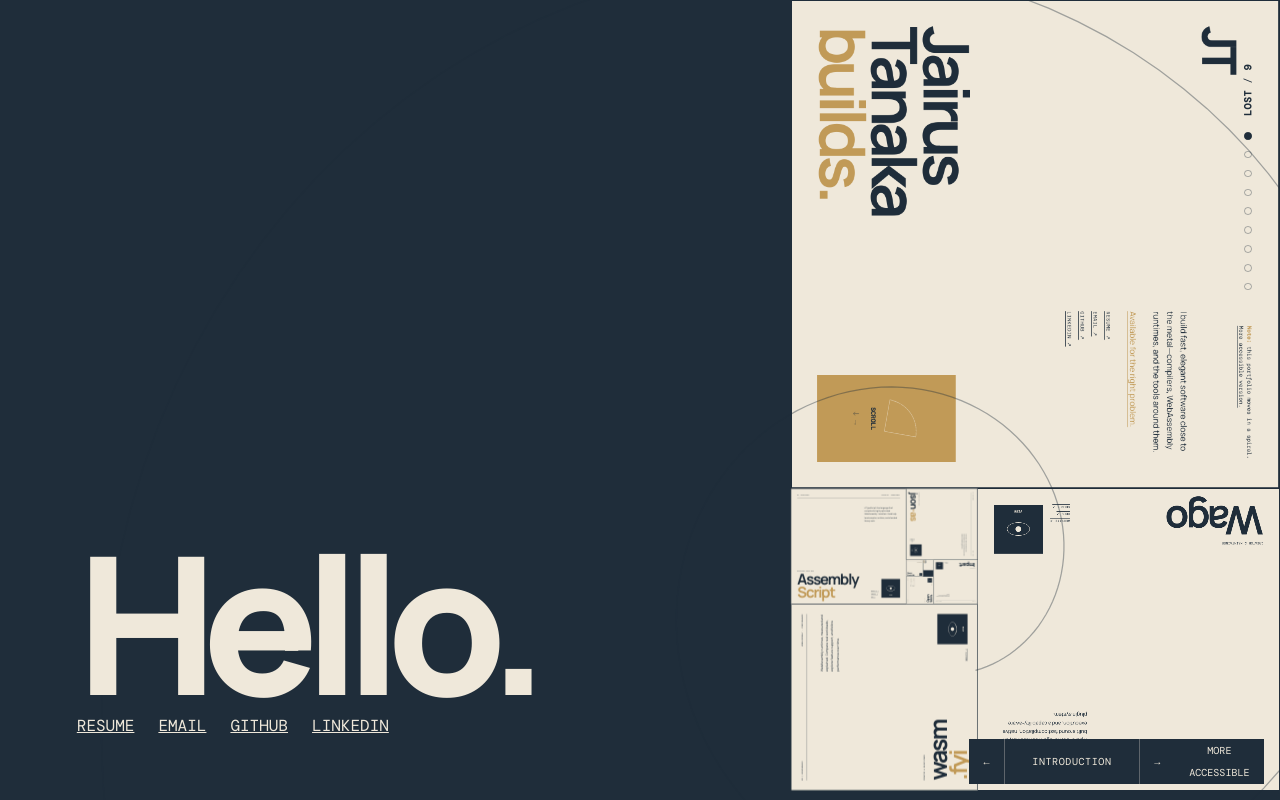
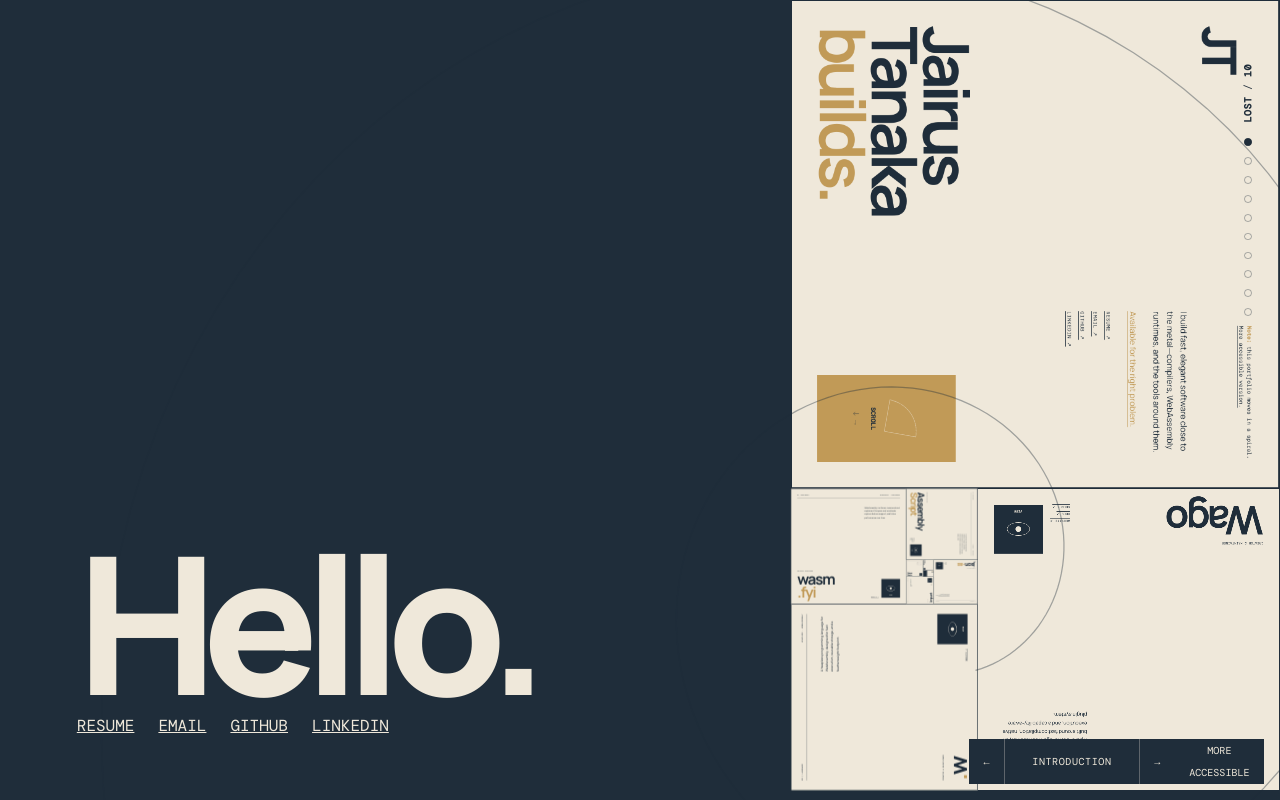
Before and after one commit to JairusSW/website, a website: page index.html in a window 1280 px wide. Drawn offline with nearby package versions, Linux system fonts and the light colour scheme.

Commit message:
feat: add W language to portfolio

```diff
--- a/index.html
+++ b/index.html
@@ -75,9 +75,23 @@
           </div>
         </article>
 
-        <article class="panel project" id="panel-2" data-label="wasm.fyi" data-bg="#4b636f" data-fg="#f4efe4" data-tags="Benchmarks|Feature support|Release history|WebAssembly" data-highlights="Real workloads::Compare execution, compilation, and memory across WebAssembly runtimes.|Inspectable evidence::Results retain artifact hashes, runtime configurations, host details, and raw measurements.|Feature coverage::Explore SIMD, GC, memory64, threads, WASI, and other WebAssembly features.|Release history::Follow runtime changes over time and share comparisons with URL-based filters." tabindex="-1">
+        <article class="panel project" id="panel-2" data-label="W" data-bg="#6e627f" data-fg="#f4efe4" data-tags="Heapless|WebAssembly|Language design|Compiler" data-highlights="Heapless memory::Reusable storage without a garbage collector.|Familiar syntax::Inspired by Go, TypeScript, and C, with explicit types and a compact syntax.|Direct control::Pointers, SIMD, and atomics for low-level programming.|In development::WebAssembly is the primary target; native compilation is experimental and syntax may change." tabindex="-1">
           <div class="panel__inner">
-            <div class="panel__meta"><span>02 / Benchmarks</span><span>WebAssembly · Performance</span></div>
+            <div class="panel__meta"><span>02 / Language</span><span>Heapless · WebAssembly</span></div>
+            <p class="panel__description">A heapless programming language for WebAssembly, designed for fast execution, reusable storage, and a featherweight footprint.</p>
+            <div class="panel__bottom">
+              <div><p class="eyebrow">Creator &amp; maintainer</p><h2 class="title title--single"><span class="accent">.</span><span>w</span></h2></div>
+              <div class="panel__actions">
+                <div class="links"><a href="https://w-lang.org/" target="_blank" rel="noreferrer">Website ↗</a></div>
+                <button class="view-button" type="button" data-view><span class="view-button__eye" aria-hidden="true"><i></i></span><strong>View</strong></button>
+              </div>
+            </div>
+          </div>
+        </article>
+
+        <article class="panel project" id="panel-3" data-label="wasm.fyi" data-bg="#4b636f" data-fg="#f4efe4" data-tags="Benchmarks|Feature support|Release history|WebAssembly" data-highlights="Real workloads::Compare execution, compilation, and memory across WebAssembly runtimes.|Inspectable evidence::Results retain artifact hashes, runtime configurations, host details, and raw measurements.|Feature coverage::Explore SIMD, GC, memory64, threads, WASI, and other WebAssembly features.|Release history::Follow runtime changes over time and share comparisons with URL-based filters." tabindex="-1">
+          <div class="panel__inner">
+            <div class="panel__meta"><span>03 / Benchmarks</span><span>WebAssembly · Performance</span></div>
             <p class="panel__description">WebAssembly runtimes, measured and explained. Compare real workloads, explore feature support, and follow performance over time.</p>
             <div class="panel__bottom">
               <div><p class="eyebrow">Creator &amp; maintainer</p><h2 class="title"><span>wasm</span><span class="accent">.fyi</span></h2></div>
@@ -89,9 +103,9 @@
           </div>
         </article>
 
-        <article class="panel project" id="panel-3" data-label="AssemblyScript" data-bg="#8f5a42" data-fg="#f4efe4" data-tags="Compiler|TypeScript-like|WebAssembly|Standard library" data-highlights="The language::A TypeScript-like language that compiles ahead of time to small, highly optimized WebAssembly.|Compiler::Contributing to and leading development of the compiler, its code generation, and its optimizations.|Runtime &amp; stdlib::Runtime optimizations and standard library improvements that keep generated modules fast and lean.|Ecosystem::Tooling and libraries around the language, including json-as and as-test." tabindex="-1">
+        <article class="panel project" id="panel-4" data-label="AssemblyScript" data-bg="#8f5a42" data-fg="#f4efe4" data-tags="Compiler|TypeScript-like|WebAssembly|Standard library" data-highlights="The language::A TypeScript-like language that compiles ahead of time to small, highly optimized WebAssembly.|Compiler::Contributing to and leading development of the compiler, its code generation, and its optimizations.|Runtime &amp; stdlib::Runtime optimizations and standard library improvements that keep generated modules fast and lean.|Ecosystem::Tooling and libraries around the language, including json-as and as-test." tabindex="-1">
           <div class="panel__inner">
-            <div class="panel__meta"><span>03 / Maintainer</span><span>TypeScript · WebAssembly</span></div>
+            <div class="panel__meta"><span>04 / Maintainer</span><span>TypeScript · WebAssembly</span></div>
             <p class="panel__description">A TypeScript-like language that compiles to highly optimized WebAssembly. I maintain it and help lead compiler, runtime, and standard library work.</p>
             <div class="panel__bottom">
               <div><p class="eyebrow">Maintainer since 2026</p><h2 class="title"><span>Assembly</span><span class="accent">Script</span></h2></div>
@@ -103,9 +117,9 @@
           </div>
         </article>
 
-        <article class="panel project" id="panel-4" data-label="json-as" data-bg="#6f8798" data-fg="#f4efe4" data-tags="Multi-GB/s|SIMD|SWAR|AssemblyScript" data-highlights="Generated codecs::An AssemblyScript transform creates serializers from decorated types.|Fast paths::SIMD and SWAR implementations accelerate parsing and stringifying.|Flexible schemas::Supports aliases, conditional omission, nullable fields, enums, and custom codecs.|Practical tooling::Ships through npm with generated-code debugging, benchmarks, and full documentation." tabindex="-1">
+        <article class="panel project" id="panel-5" data-label="json-as" data-bg="#6f8798" data-fg="#f4efe4" data-tags="Multi-GB/s|SIMD|SWAR|AssemblyScript" data-highlights="Generated codecs::An AssemblyScript transform creates serializers from decorated types.|Fast paths::SIMD and SWAR implementations accelerate parsing and stringifying.|Flexible schemas::Supports aliases, conditional omission, nullable fields, enums, and custom codecs.|Practical tooling::Ships through npm with generated-code debugging, benchmarks, and full documentation." tabindex="-1">
           <div class="panel__inner">
-            <div class="panel__meta"><span>04 / Open source</span><span>SIMD · SWAR</span></div>
+            <div class="panel__meta"><span>05 / Open source</span><span>SIMD · SWAR</span></div>
             <p class="panel__description">Multi-GB/s JSON serialization for AssemblyScript, using carefully chosen SIMD and SWAR algorithms.</p>
             <div class="panel__bottom">
               <div><p class="eyebrow">Performance without mystery</p><h2 class="title title--single"><span>json</span><span class="accent">-as</span></h2></div>
@@ -117,9 +131,9 @@
           </div>
         </article>
 
-        <article class="panel project" id="panel-5" data-label="Impart" data-bg="#7b4d57" data-fg="#f4efe4" data-tags="Application security|Product engineering|Performance|Systems" data-highlights="Inline protection::Policy enforcement runs in the request path to detect and block attacks.|Modern surfaces::Coverage spans LLMs, MCP servers, agents, APIs, and traditional web traffic.|Expressive policy::Code-based rules capture security logic beyond brittle regex and form builders.|Product engineering::I work across performance, systems, and product surfaces on the platform." tabindex="-1">
+        <article class="panel project" id="panel-6" data-label="Impart" data-bg="#7b4d57" data-fg="#f4efe4" data-tags="Application security|Product engineering|Performance|Systems" data-highlights="Inline protection::Policy enforcement runs in the request path to detect and block attacks.|Modern surfaces::Coverage spans LLMs, MCP servers, agents, APIs, and traditional web traffic.|Expressive policy::Code-based rules capture security logic beyond brittle regex and form builders.|Product engineering::I work across performance, systems, and product surfaces on the platform." tabindex="-1">
           <div class="panel__inner">
-            <div class="panel__meta"><span>05 / Work</span><span>Security · Systems</span></div>
+            <div class="panel__meta"><span>06 / Work</span><span>Security · Systems</span></div>
             <p class="panel__description">Building elegant, performant software for a modern application security platform.</p>
             <div class="panel__bottom">
               <div><p class="eyebrow">Software engineer</p><h2 class="title title--single"><span>Im</span><span>part</span></h2></div>
@@ -131,9 +145,9 @@
           </div>
         </article>
 
-        <article class="panel project" id="panel-6" data-label="Tools" data-bg="#607368" data-fg="#f4efe4" data-tags="as-test|Wide SIMD|Zep compiler|AssemblyScript" data-summary="A collection of open-source experiments spanning testing, wide SIMD, language design, compilers, and WebAssembly." data-highlights="as-test::Runtime-agnostic AssemblyScript testing with mocks, snapshots, coverage, fuzzing, and parallel execution.|Wide::Portable v256 and v512 SIMD lowered to AVX-512, AVX2, or NEON through Wago.|Zep::A statically typed, TypeScript-inspired language with unions, narrowing, ownership, and pattern matching.|Open source::A broader collection of compiler, WebAssembly, and AssemblyScript experiments built in public." tabindex="-1">
+        <article class="panel project" id="panel-7" data-label="Tools" data-bg="#607368" data-fg="#f4efe4" data-tags="as-test|Wide SIMD|Zep compiler|AssemblyScript" data-summary="A collection of open-source experiments spanning testing, wide SIMD, language design, compilers, and WebAssembly." data-highlights="as-test::Runtime-agnostic AssemblyScript testing with mocks, snapshots, coverage, fuzzing, and parallel execution.|Wide::Portable v256 and v512 SIMD lowered to AVX-512, AVX2, or NEON through Wago.|Zep::A statically typed, TypeScript-inspired language with unions, narrowing, ownership, and pattern matching.|Open source::A broader collection of compiler, WebAssembly, and AssemblyScript experiments built in public." tabindex="-1">
           <div class="panel__inner">
-            <div class="panel__meta"><span>06 / More projects</span><span>Made in public</span></div>
+            <div class="panel__meta"><span>07 / More projects</span><span>Made in public</span></div>
             <ul class="tool-list panel__description">
               <li><a href="https://github.com/JairusSW/as-test" target="_blank" rel="noreferrer"><strong>as-test</strong><span>Testing for AssemblyScript ↗</span></a></li>
               <li><a href="https://github.com/JairusSW/wide" target="_blank" rel="noreferrer"><strong>Wide</strong><span>Portable v256 / v512 SIMD ↗</span></a></li>
@@ -149,9 +163,9 @@
           </div>
         </article>
 
-        <article class="panel project" id="panel-7" data-label="Writing and docs" data-bg="#c19a57" data-fg="#1f2d3a" data-tags="Benchmarks|Algorithms|Documentation|Notes" data-highlights="Benchmarks::Reproducible measurements with enough methodology to understand the result.|Architecture::Notes on system boundaries, tradeoffs, and why the implementation took its shape.|Documentation::Runnable setup guides, API references, and examples for the tools I maintain.|Low-level notes::Algorithms, compiler techniques, and performance findings worth keeping around." tabindex="-1">
+        <article class="panel project" id="panel-8" data-label="Writing and docs" data-bg="#c19a57" data-fg="#1f2d3a" data-tags="Benchmarks|Algorithms|Documentation|Notes" data-highlights="Benchmarks::Reproducible measurements with enough methodology to understand the result.|Architecture::Notes on system boundaries, tradeoffs, and why the implementation took its shape.|Documentation::Runnable setup guides, API references, and examples for the tools I maintain.|Low-level notes::Algorithms, compiler techniques, and performance findings worth keeping around." tabindex="-1">
           <div class="panel__inner">
-            <div class="panel__meta"><span>07 / Notes</span><span>Ideas, explained</span></div>
+            <div class="panel__meta"><span>08 / Notes</span><span>Ideas, explained</span></div>
             <p class="panel__description">Benchmarks, low-level techniques, and documentation for the things I ship.</p>
             <div class="panel__bottom">
               <div><p class="eyebrow">Write it down</p><h2 class="title"><span>Docs</span><span>&amp; words.</span></h2></div>
@@ -163,9 +177,9 @@
           </div>
         </article>
 
-        <section class="panel contact" id="panel-8" data-label="Contact" data-bg="#29343c" data-fg="#efe8da" tabindex="-1">
+        <section class="panel contact" id="panel-9" data-label="Contact" data-bg="#29343c" data-fg="#efe8da" tabindex="-1">
           <div class="panel__inner">
-            <div class="panel__meta"><span>08 / The center</span><a href="https://www.google.com/maps/search/?api=1&amp;query=Poulsbo%2C+WA" target="_blank" rel="noreferrer">Poulsbo, WA ↗</a></div>
+            <div class="panel__meta"><span>09 / The center</span><a href="https://www.google.com/maps/search/?api=1&amp;query=Poulsbo%2C+WA" target="_blank" rel="noreferrer">Poulsbo, WA ↗</a></div>
             <p class="panel__description">Compilers, WebAssembly, performance, or an unusually hard systems problem—I’d like to hear about it.</p>
             <div class="panel__bottom">
               <div><p class="eyebrow">You made it.</p><h2 class="title"><span>Let's</span><span>build</span><span class="accent">fast.</span></h2></div>
@@ -177,7 +191,7 @@
     </main>
 
     <nav class="progress" aria-label="Portfolio sections">
-      <span class="progress__count"><b id="current">1</b> / <b id="total">9</b></span>
+      <span class="progress__count"><b id="current">1</b> / <b id="total">10</b></span>
       <div class="progress__dots" id="dots"></div>
     </nav>
 
```
